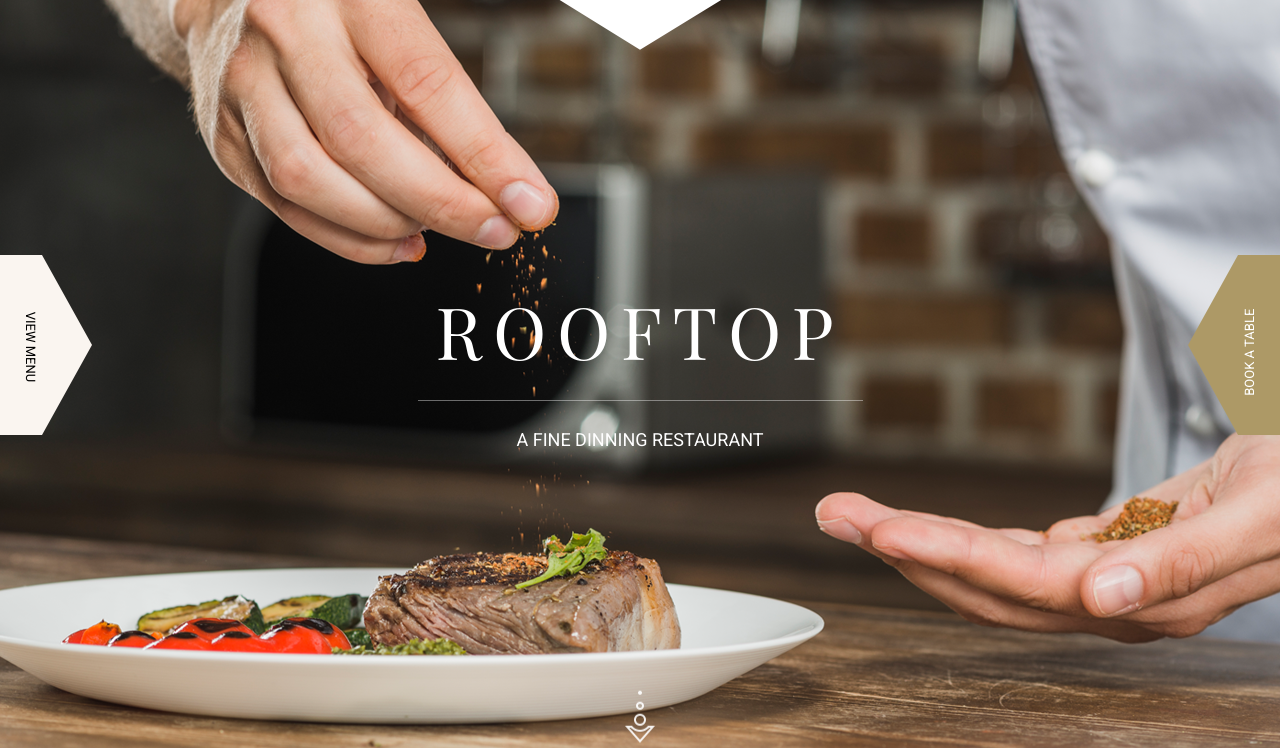
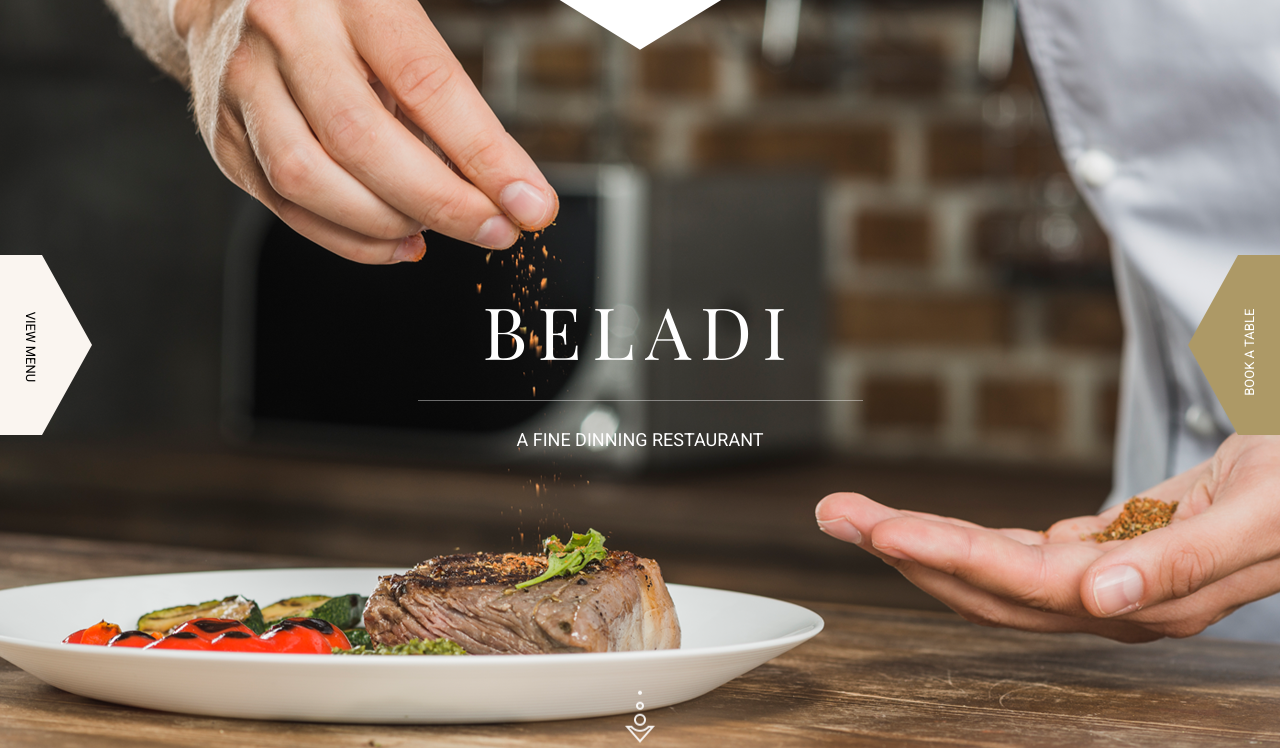
Before and after one commit to abdullah133/resturant, a Django app: page / in a window 1280 px wide. Shown: the part 75-823 px from the top of the page. Run offline with Django 3.2, Linux system fonts and the light colour scheme; some libraries are stand-ins or nearby versions; some web fonts are replaced.

Commit message:
rfgvbrfgf

```diff
--- a/base_app/templates/base_app/base.html
+++ b/base_app/templates/base_app/base.html
@@ -16,7 +16,7 @@
 	<!-- meta character set -->
 	<meta charset="UTF-8">
 	<!-- Site Title -->
-	<title>BLADI</title>
+	<title>Beladi</title>
 
 	<link href="https://fonts.googleapis.com/css?family=Playfair+Display:400,400i|Roboto:400,500" rel="stylesheet">
 	<!--
@@ -103,7 +103,7 @@
 		<div class="container">
 			<div class="row height align-items-center justify-content-center">
 				<div class="home-banner-content col-lg-5">
-					<h1>Rooftop</h1>
+					<h1>Beladi</h1>
 					<hr>
 					<p>A Fine Dinning Restaurant</p>
 				</div>
```
